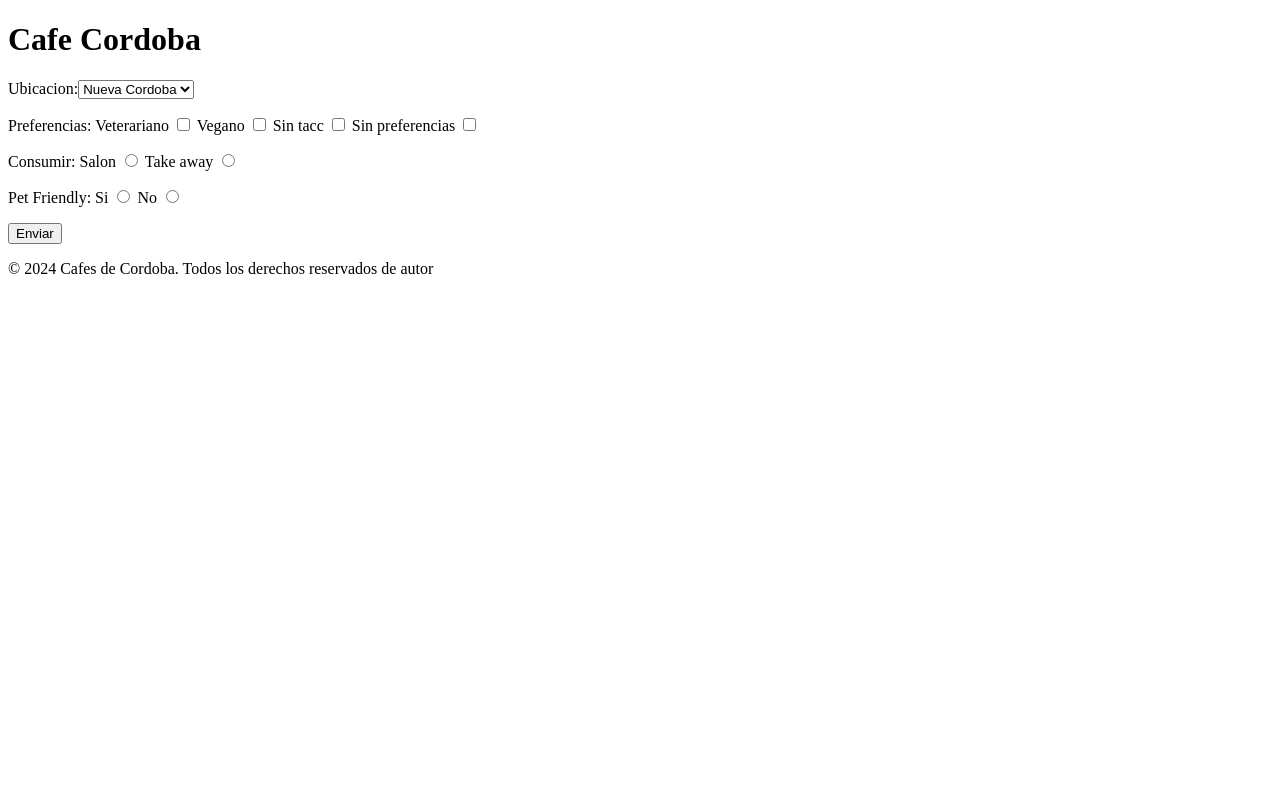
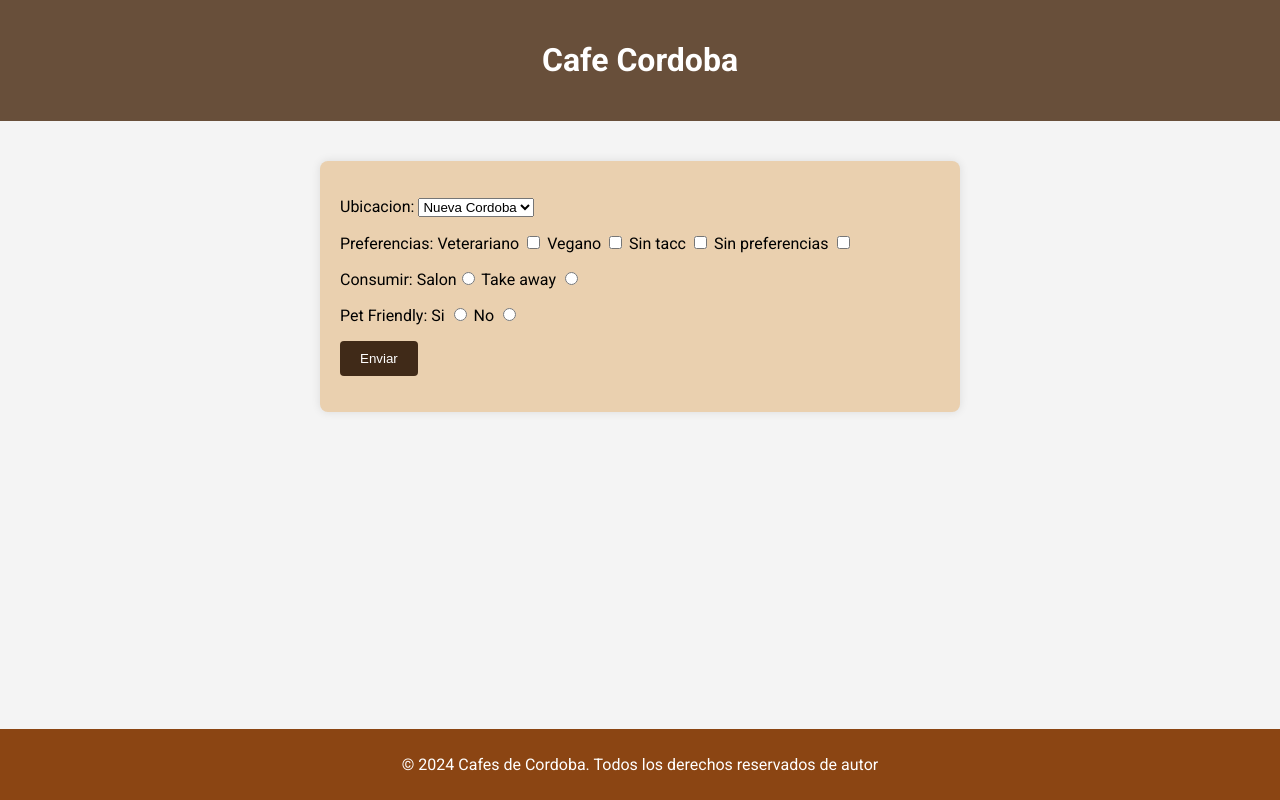
Before and after one commit to UCC-LabCompu2/proyecto2024-kazuf-cobresi, a plain HTML site: page index.html in a window 1280 px wide. Drawn offline with Linux system fonts and the light colour scheme.

Commit message:
Se agrego lenguaje para ciegos y un poco de diseño a la pagina

```diff
--- a/index.html
+++ b/index.html
@@ -1,9 +1,11 @@
 <!DOCTYPE html>
+
 <html lang="en">
 <head>
     <meta charset="UTF-8">
     <title>Cafe Cordoba</title>
 </head>
+<link rel="stylesheet" href="styles.css">
 <body>
 <header>
     <h1>
@@ -12,26 +14,29 @@
 </header>
 <main>
     <form id="Formulario_de_preferencias">
+        <link rel="stylesheet" href="https://fonts.googleapis.com/css2?family=Roboto:wght@400;700&display=swap">
+
         <p>
-            Ubicacion:<select>
-            <option>Nueva Cordoba</option>
-            <option>Güemes</option>
-            <option>General Paz</option>
+            <label for="Ubicacion">Ubicacion:</label>
+            <select id="Ubicacion">
+            <option value="Nva_Cba">Nueva Cordoba</option>
+            <option value="Guemes">Güemes</option>
+            <option value="Gral_paz">General Paz</option>
         </select>
         </p>
         <p>
-            Preferencias: Veterariano <input type="checkbox" name="Preferencias" value="Vegetariano">
-            Vegano <input type="checkbox" name="Preferencias" value="Vegano">
-            Sin tacc <input type="checkbox" name="Preferencias" value="Sin_tacc">
-            Sin preferencias <input type="checkbox" name="Preferencias" value="Sin_preferencias">
+            Preferencias: <label for="Vegetariano">Veterariano</label> <input type="checkbox" name="Preferencias" value="Vegetariano" id="Vegetariano">
+            <label for="Vegano">Vegano</label> <input type="checkbox" name="Preferencias" value="Vegano" id="Vegano">
+            <label for="Sin_tacc">Sin tacc</label> <input type="checkbox" name="Preferencias" value="Sin_tacc" id="Sin_tacc">
+            <label for="Sin_preferencias">Sin preferencias</label> <input type="checkbox" name="Preferencias" value="Sin_preferencias" id="Sin_preferencias">
         </p>
         <p>
-            Consumir: Salon <input type="radio" name="Consumir" value="Salon">
-            Take away <input type="radio" name="Consumir" value="Take_away">
+            Consumir: <label for="Salon">Salon</label><input type="radio" name="Consumir" value="Salon" id="Salon">
+            <label for="Take_away">Take away</label> <input type="radio" name="Consumir" value="Take_away" id="Take_away">
         </p>
         <p>
-            Pet Friendly: Si <input type="radio" name="Pets" value="Si">
-            No <input type="radio" name="Pets" value="No">
+            Pet Friendly: <label for="Si">Si</label> <input type="radio" name="Pets" value="Si" id="Si">
+            <label for="No">No</label> <input type="radio" name="Pets" value="No" id="No">
         </p>
         <p>
             <button type="Enviar">Enviar</button>
--- a/styles.css
+++ b/styles.css
@@ -1,11 +1,11 @@
 body {
-    font-family:Arial, sans-serif;
+    font-family:Roboto, sans-serif;
     background-color:#f4f4f4;
     margin: 0;
     padding: 0;
 }
 header {
-    background-color:#8b4513;
+    background-color: #684f3a;
     color: #ffffff;
     padding: 20px 0;
     text-align: center;
@@ -17,9 +17,51 @@ main {
 }
 
 #Formulario_de_preferencias {
-    background-color: #;
+    background-color: #ead0af;
+    padding: 20px;
+    border-radius: 8px;
+    box-shadow: 0 0 10px rgba(0,0,0,0.1);
+    max-width: 600px;
+    margin: 20px auto;
+}
 
+#formulario_de_preferencias h2 {
+    color: #402a18;
+}
 
+#formulario_de_preferencias p {
+    margin: 10px 0;
+}
+#formulario_de_preferencias h2 {
+    margin-right: 10px;
+}
 
+#formulario_de_preferencias select,
+#formulario_de_preferencias input[type="checkbox"],
+#formulario_de_preferencias input[type="radio"] {
+    margin-right: 5px;
 
 }
+
+button {
+    background-color: #402a18;
+    color: #ffffff;
+    border: none;
+    padding: 10px 20px;
+    border-radius: 4px;
+    cursor: pointer;
+}
+
+button:hover {
+    background-color: #a6906e;
+}
+
+footer {
+    background-color: #8b4513;
+    color: #ffffff;
+    text-align: center;
+    padding: 10px 0;
+    position: fixed;
+    width: 100%;
+    bottom: 0;
+}
```
